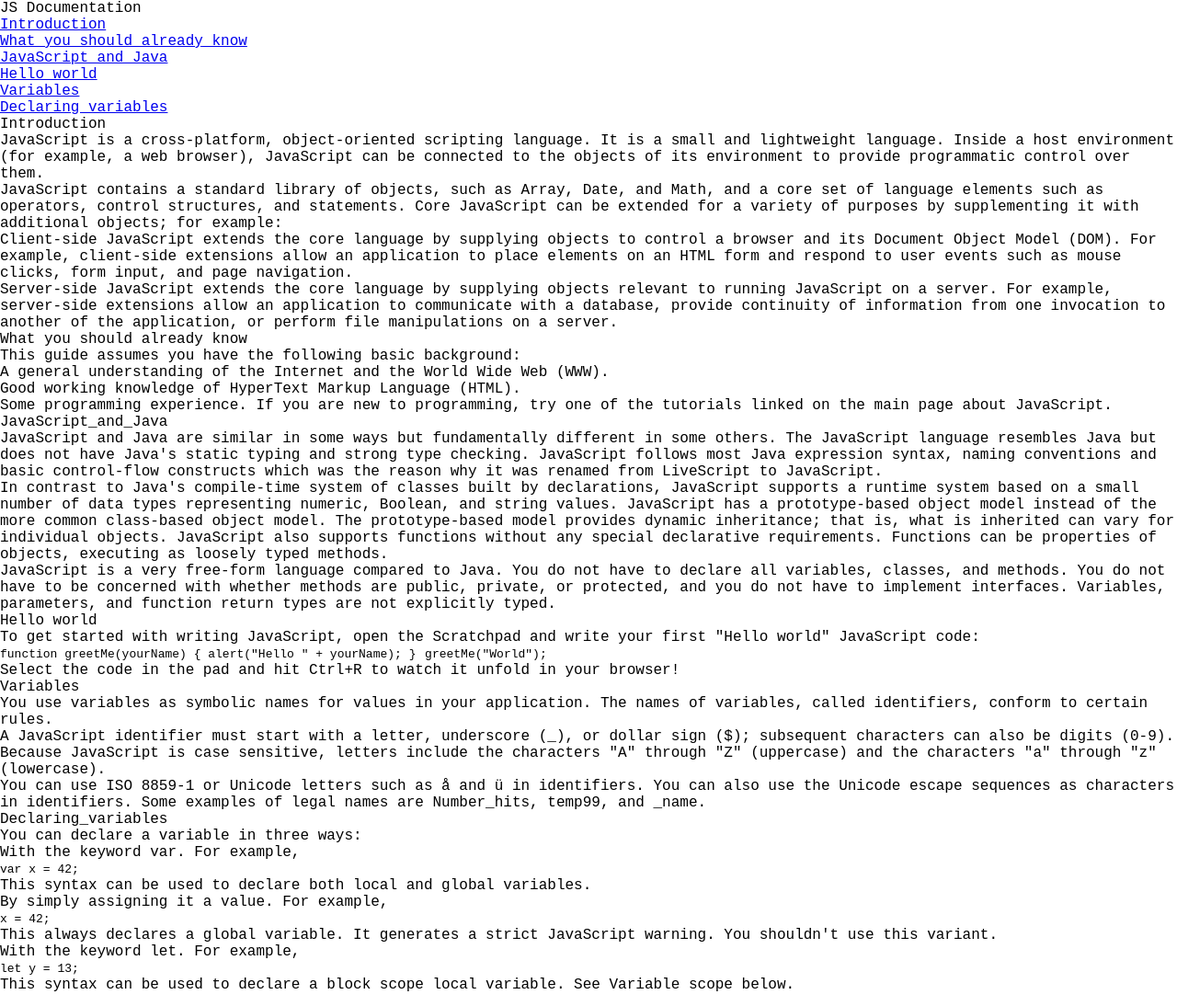
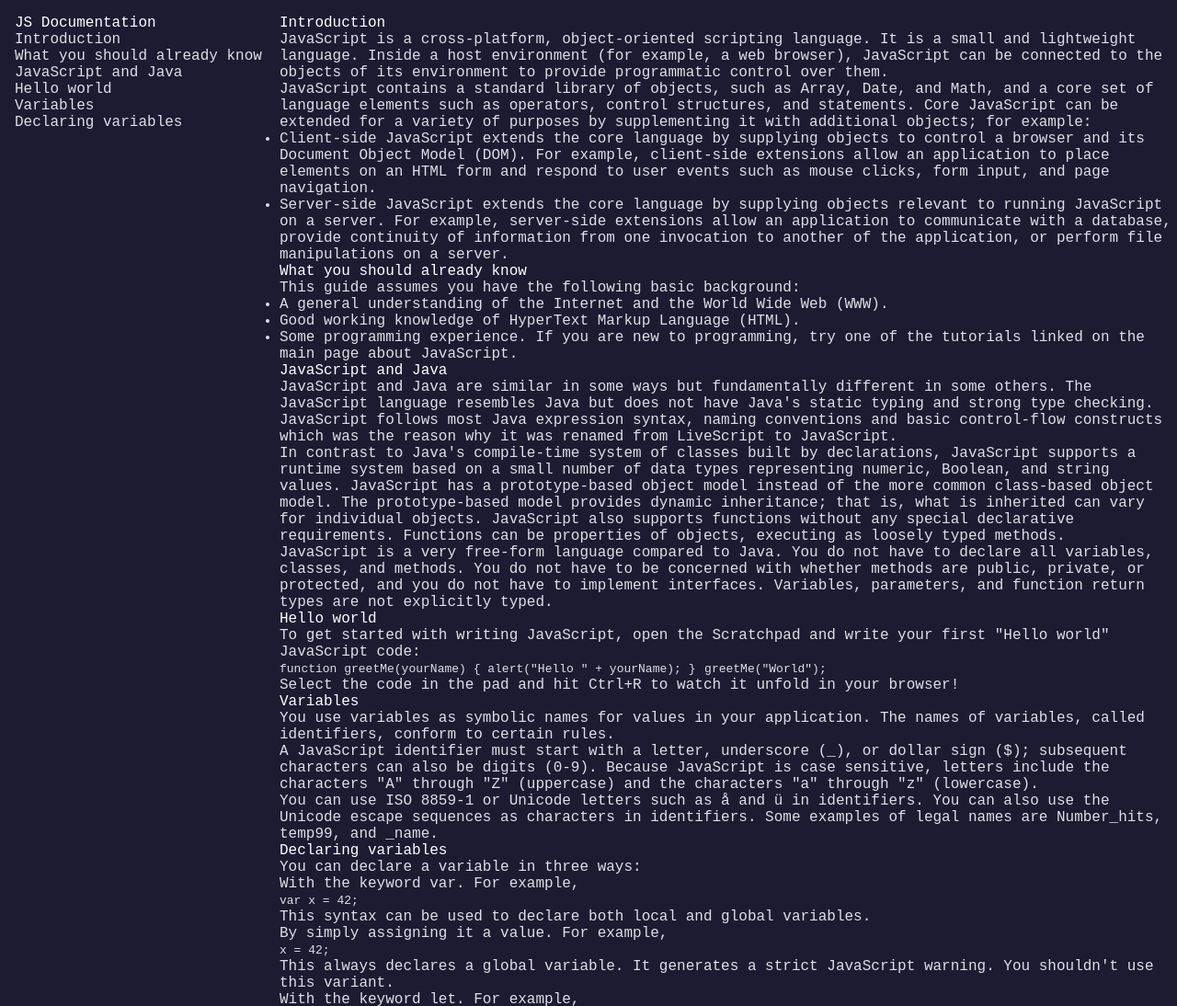
Before and after one commit to allomhg/fcc-technical-documentation, a plain HTML site: page index.html in a window 1280 px wide. Shown: the top 1094 px of the page at 92% size. Drawn offline with Linux system fonts and the light colour scheme.

Commit message:
User stories finished. Beginning to style page.

```diff
--- a/index.html
+++ b/index.html
@@ -10,13 +10,12 @@
 
         <link rel="stylesheet" href="styles/styles.css">
     </head>
-<!-- USER STORIES MET 13/15 -->
+
     <body>
-        <div id="div-header">
-            <nav id="navbar">   <!-- user story #8 -->
-                <header>JS Documentation</header>   <!-- user story #9 -->  <!-- user story #11 -->
+        <nav id="navbar">
+            <header>JS Documentation</header>
             <ul>
-                    <li><a class="nav-link" href="#Introduction">Introduction</a></li> <!-- user story #10 --> <!-- user story #12 --> <!-- user story #13 -->
+                <li><a class="nav-link" href="#Introduction">Introduction</a></li>
                 <li><a class="nav-link" href="#What_you_should">What you should already know</a></li>
                 <li><a class="nav-link" href="#JavaScript_and_Java">JavaScript and Java</a>
                 <li><a class="nav-link" href="#Hello_world">Hello world</a></li>
@@ -24,10 +23,9 @@
                 <li><a class="nav-link" href="#Declaring_variables">Declaring variables</a></li>
             </ul>
         </nav>
-        </div> <!-- end #div-header div-->
-        <main id="main-doc"> <!-- user story #1 -->
-            <section id="Introduction" class="main-section">    <!-- user story #2  --> <!-- user story #4  -->
-                <header>Introduction</header>   <!-- user story #3  -->
+        <main id="main-doc">
+            <section id="Introduction" class="main-section">
+                <header>Introduction</header>
                 <article>
                     <p>
                         JavaScript is a cross-platform, object-oriented scripting language.
@@ -62,7 +60,7 @@
                     <ul>
                         <li>A general understanding of the Internet and the World Wide Web (WWW).</li>
                         <li>Good working knowledge of HyperText Markup Language (HTML).</li>
-                        <li>    <!-- user story #7 -->
+                        <li>
                             Some programming experience. If you are new to programming,
                             try one of the tutorials linked on the main page about JavaScript.
                         </li>
@@ -71,7 +69,7 @@
             </section> <!-- end #What_you_should section -->
 
             <section id="JavaScript_and_Java" class="main-section">
-                <header>JavaScript_and_Java</header>
+                <header>JavaScript and Java</header>
                 <article>
                     <p>
                         JavaScript and Java are similar in some ways but fundamentally different in some others.
@@ -111,7 +109,7 @@
                     <p>
                         You use variables as symbolic names for values in your application. The names of variables, called identifiers, conform to certain rules.
                     </p>
-                    <p> <!-- user story #5 -->
+                    <p>
                         A JavaScript identifier must start with a letter, underscore (_), or dollar sign ($); subsequent characters can also be digits (0-9).
                         Because JavaScript is case sensitive, letters include the characters "A" through "Z" (uppercase) and the characters "a" through "z" (lowercase).
                     </p>
@@ -124,7 +122,7 @@
             </section> <!-- end #Variables section -->
 
             <section id="Declaring_variables" class="main-section">
-                <header>Declaring_variables</header>
+                <header>Declaring variables</header>
                 <article>
                     <p>You can declare a variable in three ways:</p>
                     <p>With the keyword var. For example,</p>
@@ -139,7 +137,5 @@
                 </article>
             </section> <!-- end #Declaring_variables section -->
         </main>
-        <footer>
-        </footer>
     </body>
 </html>
--- a/styles/styles.css
+++ b/styles/styles.css
@@ -1,6 +1,6 @@
-/*
-Need to include user stories #14 and #15
-*/
+:root {
+    --nav-width: 18rem;
+}
 
 *,
 *::before,
@@ -10,6 +10,45 @@ Need to include user stories #14 and #15
     padding: 0;
 }
 
-html {
+body {
     font-family: 'Courier New', Courier, monospace;
+    background-color: #1b1b32;
+    color: #dfdfe2;
 }
+
+/* element styling */
+
+main {
+    margin: 1rem 0 0 calc(var(--nav-width) + 1rem);
+}
+
+header {
+    color: #ffffff;
+}
+
+/* class stlying */
+
+.nav-link {
+    text-decoration: none;
+    color: #dfdfe2;
+}
+
+/* id styling */
+
+#navbar {
+    position: fixed;
+    left: 0;
+    top: 0;
+    height: 100%;
+    width: var(--nav-width);
+    margin: 1rem 0 0 1rem;
+}
+
+#navbar ul {
+    list-style: none;
+}
+
+/* media queries */
+
+/* Large devices (laptops/desktops, 992px and up)
+@media only screen and (min-width: 992px) {...} */
```
Also changed, not shown: 1 other file. Lines whose indentation alone changed are shown as unchanged.
